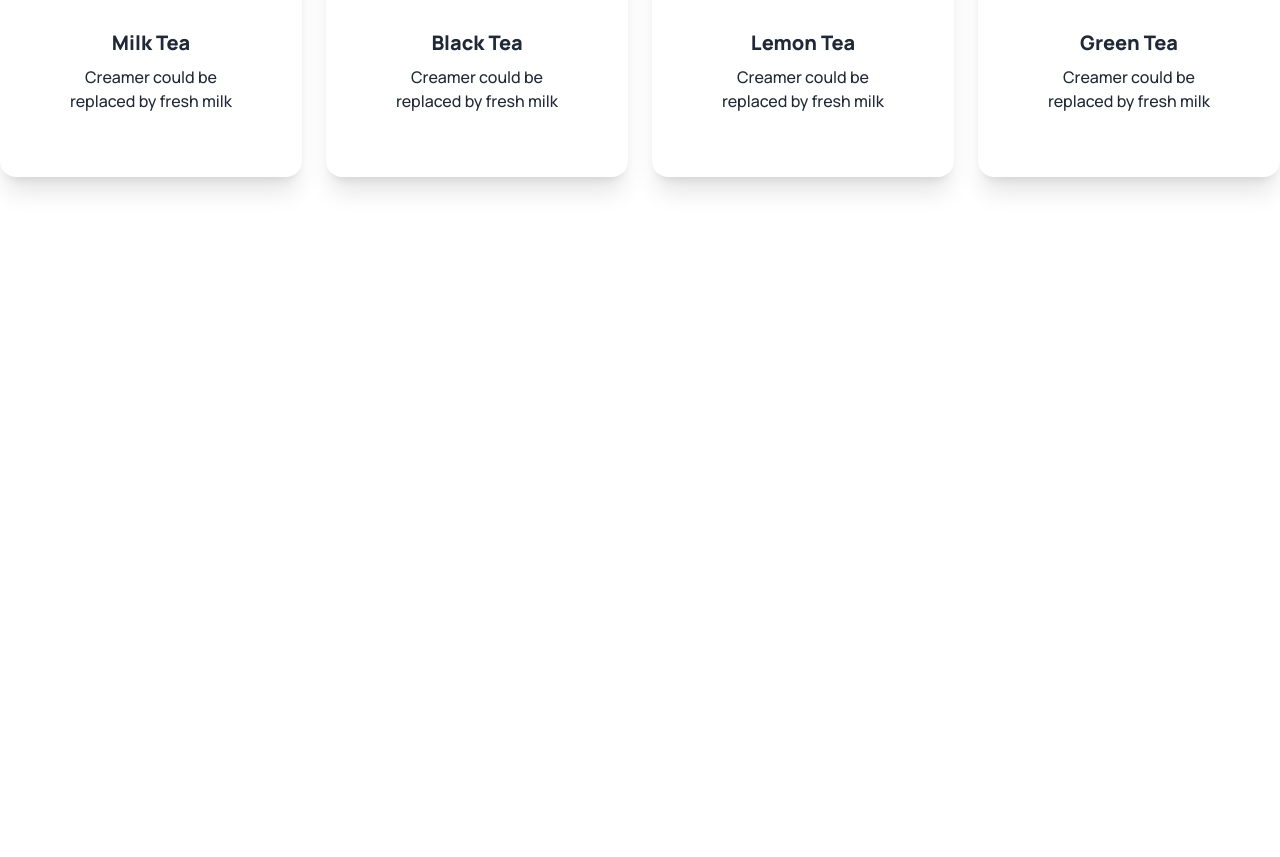
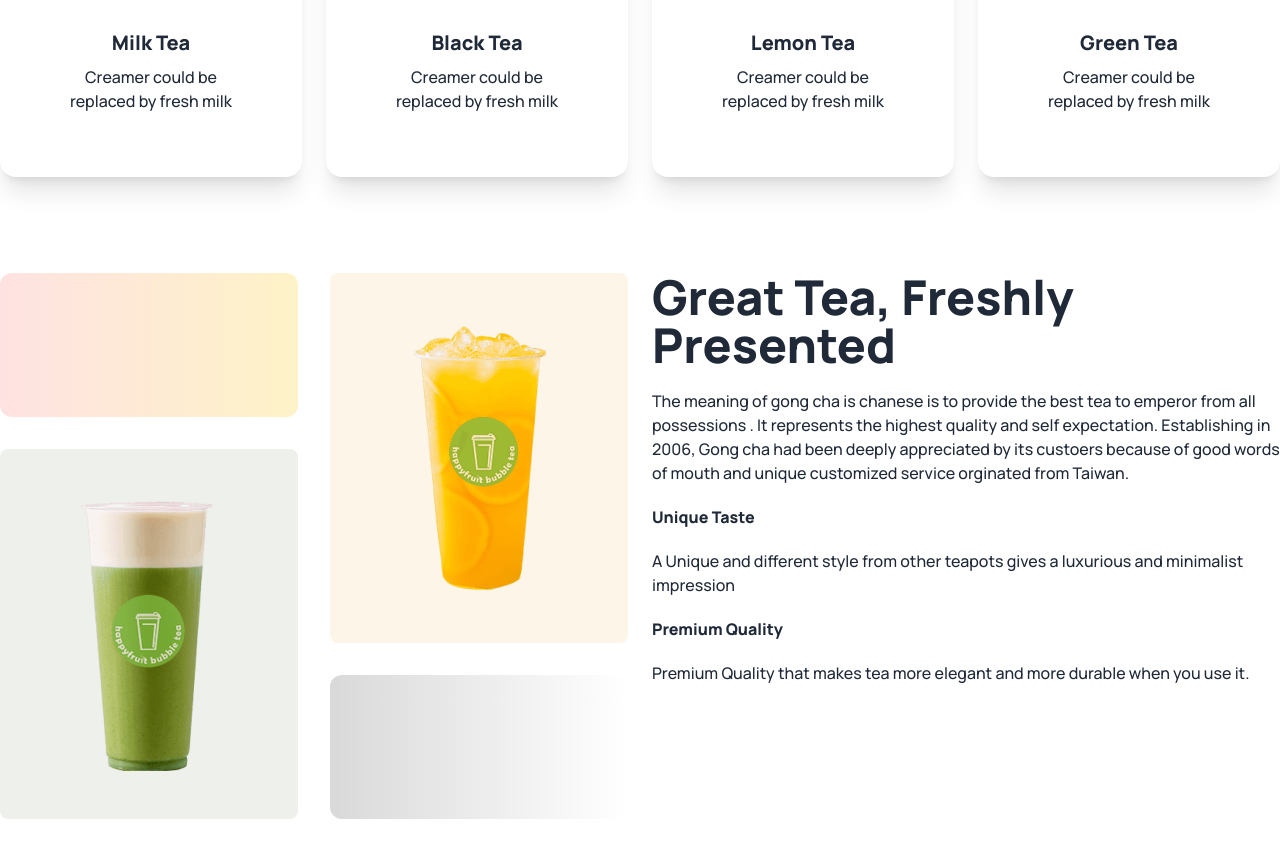
Before and after one commit to shahab-24/tea-house-with-daisyUI, a plain HTML site: page index.html in a window 1280 px wide. Shown: the part 828-1685 px from the top of the page. Before the commit the page ends 1101 px from the top, so only its background shows below. Drawn offline with nearby package versions, Linux system fonts and the light colour scheme.

Commit message:
added great tea section

```diff
--- a/index.html
+++ b/index.html
@@ -92,6 +92,27 @@
       </div>
 
     </section>
+    <!-- fresh tea section -->
+    <section class="container my-24 gap-6 flex flex-col lg:flex-row">
+      <div class="grid grid-cols-1 gap-8 md:grid-cols-2 flex-1">
+        <div class="rounded-xl h-36 bg-gradient-to-r from-red-100 to-amber-100"></div>
+        <div class="flex justify-center items-center bg-[#E6A6231A] rounded-lg row-span-2">
+          <img src="/images/fresh-1.png" alt="">
+        </div>
+        <div class="flex justify-center items-center px-8 py-12 bg-[#5776391A] rounded-lg row-span-2">
+          <img src="/images/fresh-2.png" alt="">
+        </div>
+        <div class="px-8 py-12 rounded-xl h-36 bg-gradient-to-r from-[#D9D9D9] to-[#FFFFFF]"></div>
+      </div>
+      <div class="flex-1 space-y-5">
+        <h2 class="text-5xl font-extrabold">Great Tea, Freshly Presented</h2>
+        <p class="text-base font-medium">The meaning of gong cha is chanese is to provide the best tea to emperor from all possessions . It represents the highest quality and self expectation. Establishing in 2006, Gong cha had been deeply appreciated by its custoers  because of good words of mouth and unique customized service orginated from Taiwan.</p>
+        <h3 class="text-2 font-extrabold">Unique Taste</h3>
+        <p class="text-base font-medium">A Unique and different style from other teapots gives a luxurious and minimalist impression</p>
+        <h3 class="text-2 font-extrabold">Premium Quality</h3>
+        <p class="text-base font-medium">Premium Quality that makes tea more elegant and more durable when you use it.</p>
+      </div>
+    </section>
 
   </main>
 
```
